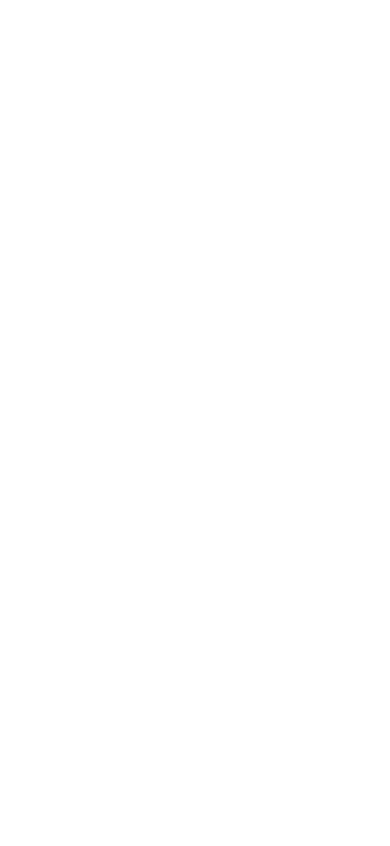
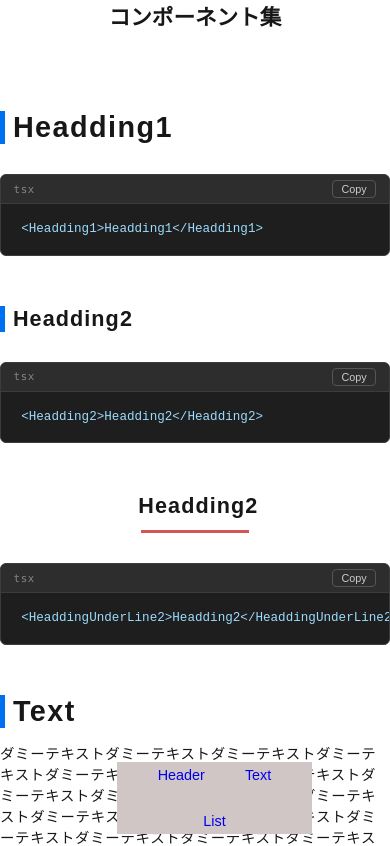
Before and after one commit to Iguchi-Masato-toko/next_git_practice, a Next.js app: page /components in a window 390 px wide. Shown: the top 846 px of the page. Built offline with nearby package versions, Linux system fonts and the light colour scheme.

Commit message:
[modify] layout.tsxの修正

```diff
--- a/src/app/components/components.css
+++ b/src/app/components/components.css
@@ -39,3 +39,33 @@
   display: inline-block;
   padding: 20px 50px;
 }
+
+@media (max-width: 600px) {
+  .c-components {
+    bottom: 10px;
+    left: 50%;
+    top: auto;
+    transform: translateY(0) translateX(-40%);
+  }
+  .c-componentsList {
+    /* width: 50%; */
+    flex-direction: row;
+    align-items: center;
+    flex-wrap: wrap;
+    gap: 20px;
+  }
+
+  .c-componentsList__item {
+    border-bottom: none;
+    box-shadow: none;
+    /* padding: 10px 12px; */
+  }
+
+  .c-componentsList__item:not(:last-of-type) {
+    border-bottom: none;
+  }
+
+  .c-componentsList__item > a {
+    padding: 5px 10px;
+  }
+}
--- a/src/app/components/layout.tsx
+++ b/src/app/components/layout.tsx
@@ -1,21 +1,36 @@
 import type { Metadata } from "next";
-import "../globals.css";
+import "./components.css";
 
 export const metadata: Metadata = {
   title: "コンポーネント集",
   description: "next Practice用のコンポーネント集です",
 };
 
-export default function RootLayout({
+// このレイアウトは components/ ページ専用の枠組みです
+// layout.tsx に書いた内容は、children（page.tsx）の外側に常時表示されます
+export default function ComponentsLayout({
   children,
 }: Readonly<{
   children: React.ReactNode;
 }>) {
   return (
-    <html lang="ja">
-      <body>
-        <div className="l-wrap">{children}</div>
-      </body>
-    </html>
+    <>
+      {/* サイドナビ: page.tsx のセクションへのページ内リンク */}
+      <aside className="c-components">
+        <ul className="c-componentsList">
+          <li className="c-componentsList__item">
+            <a href="#Header">Header</a>
+          </li>
+          <li className="c-componentsList__item">
+            <a href="#Text">Text</a>
+          </li>
+          <li className="c-componentsList__item">
+            <a href="#List">List</a>
+          </li>
+        </ul>
+      </aside>
+      {/* children には page.tsx の内容が入る */}
+      <div>{children}</div>
+    </>
   );
 }
--- a/src/app/components/page.tsx
+++ b/src/app/components/page.tsx
@@ -14,7 +14,6 @@ import {
 } from "@/module/List/List";
 import { CodeBlock } from "@/module/CodeBlock/CodeBlock";
 
-import "./components.css";
 import { LinkBlock } from "@/module/Link/Link";
 import Link from "next/link";
 
@@ -117,19 +116,6 @@ export default function Home() {
           </CodeBlock>
         </div>
       </section>
-      <aside className="c-components">
-        <ul className="c-componentsList">
-          <li className="c-componentsList__item">
-            <a href="#Header">Header</a>
-          </li>
-          <li className="c-componentsList__item">
-            <a href="#Text">Text</a>
-          </li>
-          <li className="c-componentsList__item">
-            <a href="#List">List</a>
-          </li>
-        </ul>
-      </aside>
     </>
   );
 }
--- a/src/app/globals.css
+++ b/src/app/globals.css
@@ -48,6 +48,7 @@ body {
   }
 
   .l-wrap {
+    position: relative;
     width: 100%;
     padding-inline: 1.6rem;
   }
--- a/src/app/layout.tsx
+++ b/src/app/layout.tsx
@@ -24,8 +24,7 @@ export default function RootLayout({
 }>) {
   return (
     <html lang="ja">
-      <title>トップページ</title>
-      <body className="min-h-full flex flex-col">
+      <body>
         <div className="c-wrap">{children}</div>
       </body>
     </html>
```
